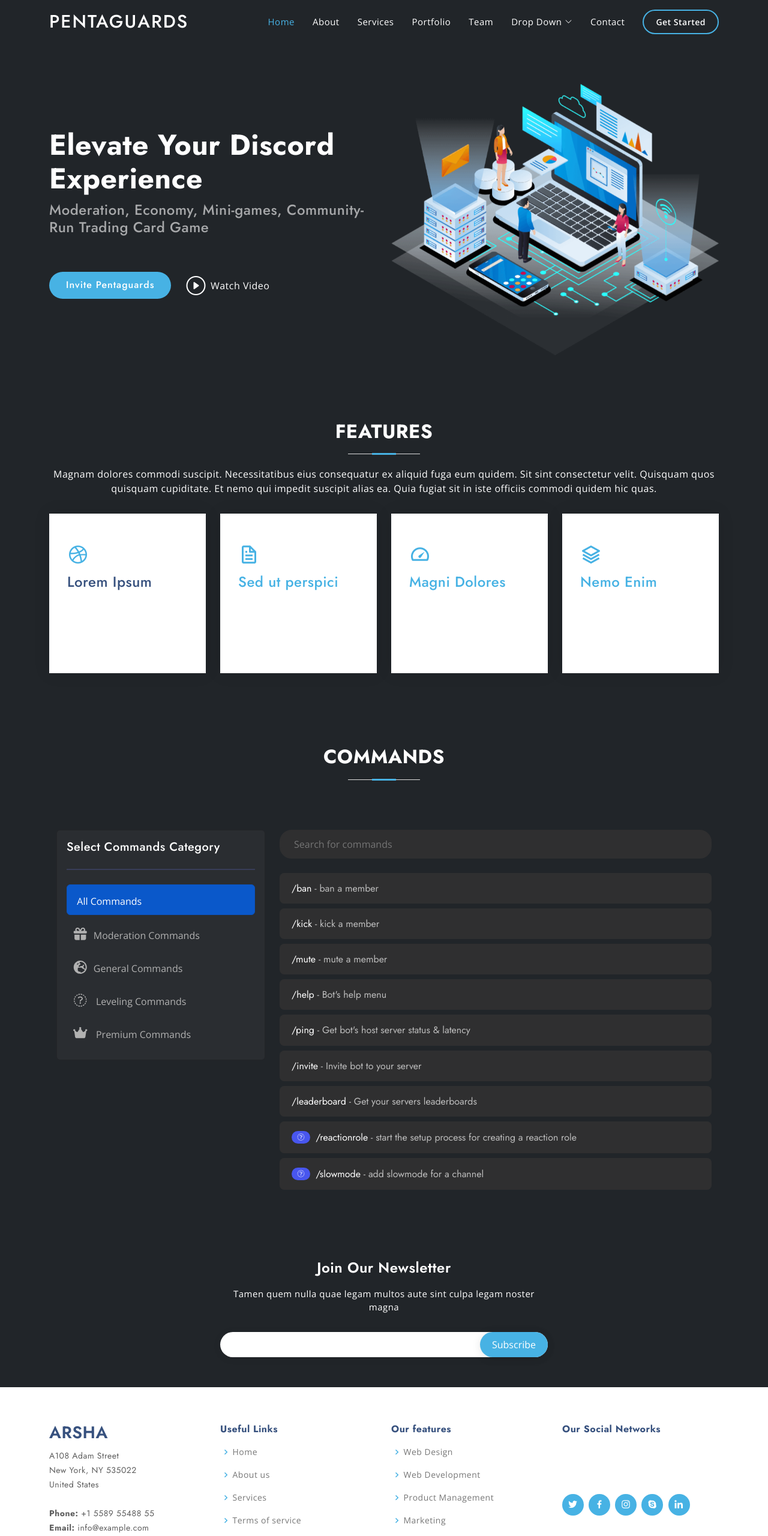
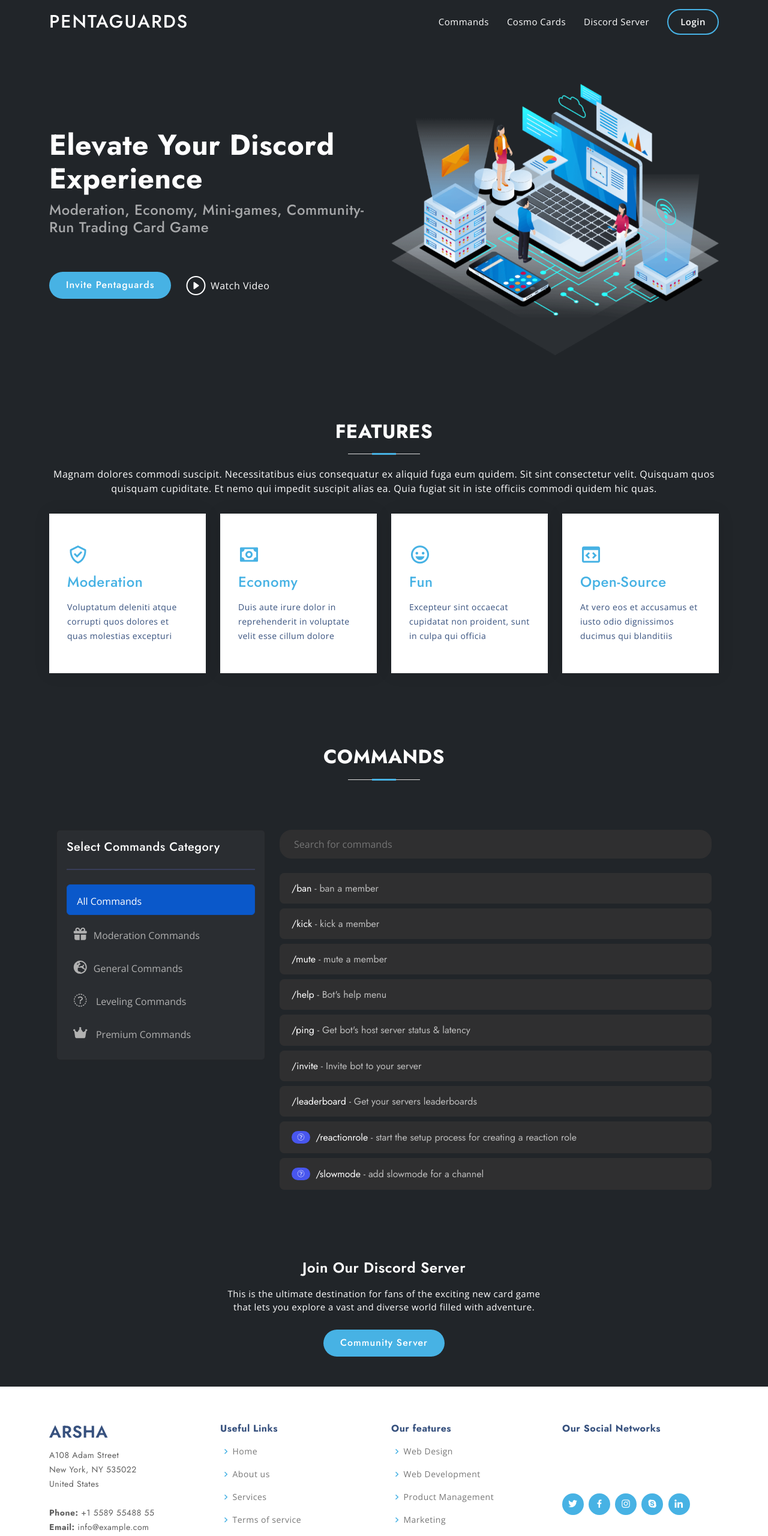
Before and after one commit to phanturne/pentaguards-site, a plain HTML site: page index.html in a window 1280 px wide. Shown: the top 2560 px of the page at 60% size. Drawn offline with nearby package versions, Linux system fonts and the light colour scheme; a script that the page names is missing; some icons are missing; files whose address does not match are found by name.

Commit message:
updated layout

```diff
--- a/assets/css/style.css
+++ b/assets/css/style.css
@@ -201,7 +201,7 @@ h6 {
   margin-left: 30px;
   border-radius: 50px;
   color: #fff;
-  font-size: 14px;
+  font-size: 15px;
   border: 2px solid #47b2e4;
   font-weight: 600;
 }
@@ -234,7 +234,7 @@ h6 {
 
 .navbar .dropdown ul a {
   padding: 10px 20px;
-  font-size: 14px;
+  font-size: 15px;
   text-transform: none;
   font-weight: 500;
   color: #0c3c53;
@@ -864,6 +864,11 @@ section {
 --------------------------------------------------------------*/
 .features {
   background: #212529;
+  color: #37517e;
+}
+
+.features .section-title {
+  color: #ffffff;
 }
 
 .features .icon-box {
@@ -890,7 +895,7 @@ section {
 }
 
 .features .icon-box h4 {
-  color: #37517e;
+  color: #47b2e4;
   transition: ease-in-out 0.3s;
 }
 
@@ -1858,3 +1863,21 @@ section {
     padding-top: 4px;
   }
 }
+
+#footer .btn-get-started {
+  font-family: "Jost", sans-serif;
+  font-weight: 500;
+  font-size: 16px;
+  letter-spacing: 1px;
+  display: inline-block;
+  padding: 10px 28px 11px 28px;
+  border-radius: 50px;
+  transition: 0.5s;
+  margin: 10px 0 0 0;
+  color: #fff;
+  background: #47b2e4;
+}
+
+#footer .btn-get-started:hover {
+  background: #209dd8;
+}
--- a/index.html
+++ b/index.html
@@ -5,7 +5,7 @@
   <meta charset="utf-8">
   <meta content="width=device-width, initial-scale=1.0" name="viewport">
 
-  <title>Pentaguards Discord Bot</title>
+  <title>Pentaguards - Discord Bot</title>
   <meta content="" name="description">
   <meta content="" name="keywords">
 
@@ -49,30 +49,31 @@
 
       <nav id="navbar" class="navbar">
         <ul>
-          <li><a class="nav-link scrollto active" href="#hero">Home</a></li>
-          <li><a class="nav-link scrollto" href="#about">About</a></li>
-          <li><a class="nav-link scrollto" href="#services">Services</a></li>
-          <li><a class="nav-link   scrollto" href="#portfolio">Portfolio</a></li>
-          <li><a class="nav-link scrollto" href="#team">Team</a></li>
-          <li class="dropdown"><a href="#"><span>Drop Down</span> <i class="bi bi-chevron-down"></i></a>
-            <ul>
-              <li><a href="#">Drop Down 1</a></li>
-              <li class="dropdown"><a href="#"><span>Deep Drop Down</span> <i class="bi bi-chevron-right"></i></a>
-                <ul>
-                  <li><a href="#">Deep Drop Down 1</a></li>
-                  <li><a href="#">Deep Drop Down 2</a></li>
-                  <li><a href="#">Deep Drop Down 3</a></li>
-                  <li><a href="#">Deep Drop Down 4</a></li>
-                  <li><a href="#">Deep Drop Down 5</a></li>
-                </ul>
-              </li>
-              <li><a href="#">Drop Down 2</a></li>
-              <li><a href="#">Drop Down 3</a></li>
-              <li><a href="#">Drop Down 4</a></li>
-            </ul>
-          </li>
-          <li><a class="nav-link scrollto" href="#contact">Contact</a></li>
-          <li><a class="getstarted scrollto" href="#about">Get Started</a></li>
+          <li><a class="nav-link scrollto" href="#commands">Commands</a></li>
+          <li><a class="nav-link scrollto" href="#cosmo-cards">Cosmo Cards</a></li>
+<!--          <li><a class="nav-link scrollto" href="#team">Cosmoterra RPG</a></li>-->
+<!--          <li><a class="nav-link scrollto" href="#team">Shop</a></li>-->
+<!--          <li><a class="nav-link scrollto" href="#team">Premium</a></li>-->
+          <li><a class="nav-link scrollto" href="#discord">Discord Server</a></li>
+<!--          <li class="dropdown"><a href="#"><span>Drop Down</span> <i class="bi bi-chevron-down"></i></a>-->
+<!--            <ul>-->
+<!--              <li><a href="#">Drop Down 1</a></li>-->
+<!--              <li class="dropdown"><a href="#"><span>Deep Drop Down</span> <i class="bi bi-chevron-right"></i></a>-->
+<!--                <ul>-->
+<!--                  <li><a href="#">Deep Drop Down 1</a></li>-->
+<!--                  <li><a href="#">Deep Drop Down 2</a></li>-->
+<!--                  <li><a href="#">Deep Drop Down 3</a></li>-->
+<!--                  <li><a href="#">Deep Drop Down 4</a></li>-->
+<!--                  <li><a href="#">Deep Drop Down 5</a></li>-->
+<!--                </ul>-->
+<!--              </li>-->
+<!--              <li><a href="#">Drop Down 2</a></li>-->
+<!--              <li><a href="#">Drop Down 3</a></li>-->
+<!--              <li><a href="#">Drop Down 4</a></li>-->
+<!--            </ul>-->
+<!--          </li>-->
+<!--          <li><a class="nav-link scrollto" href="#contact">Contact</a></li>-->
+          <li><a class="getstarted scrollto" href="#about">Login</a></li>
         </ul>
         <i class="bi bi-list mobile-nav-toggle"></i>
       </nav><!-- .navbar -->
@@ -184,32 +185,32 @@
         <div class="row">
           <div class="col-xl-3 col-md-6 d-flex align-items-stretch" data-aos="zoom-in" data-aos-delay="100">
             <div class="icon-box">
-              <div class="icon"><i class="bx bxl-dribbble"></i></div>
-              <h4>Lorem Ipsum</h4>
+              <div class="icon"><i class="bx bx-check-shield"></i></div>
+              <h4>Moderation</h4>
               <p>Voluptatum deleniti atque corrupti quos dolores et quas molestias excepturi</p>
             </div>
           </div>
 
           <div class="col-xl-3 col-md-6 d-flex align-items-stretch mt-4 mt-md-0" data-aos="zoom-in" data-aos-delay="200">
             <div class="icon-box">
-              <div class="icon"><i class="bx bx-file"></i></div>
-              <h4><a href="">Sed ut perspici</a></h4>
+              <div class="icon"><i class="bx bx-money"></i></div>
+              <h4>Economy</h4>
               <p>Duis aute irure dolor in reprehenderit in voluptate velit esse cillum dolore</p>
             </div>
           </div>
 
           <div class="col-xl-3 col-md-6 d-flex align-items-stretch mt-4 mt-xl-0" data-aos="zoom-in" data-aos-delay="300">
             <div class="icon-box">
-              <div class="icon"><i class="bx bx-tachometer"></i></div>
-              <h4><a href="">Magni Dolores</a></h4>
+              <div class="icon"><i class="bx bx-happy"></i></div>
+              <h4>Fun</h4>
               <p>Excepteur sint occaecat cupidatat non proident, sunt in culpa qui officia</p>
             </div>
           </div>
 
           <div class="col-xl-3 col-md-6 d-flex align-items-stretch mt-4 mt-xl-0" data-aos="zoom-in" data-aos-delay="400">
             <div class="icon-box">
-              <div class="icon"><i class="bx bx-layer"></i></div>
-              <h4><a href="">Nemo Enim</a></h4>
+              <div class="icon"><i class="bx bx-code-block"></i></div>
+              <h4>Open-Source</h4>
               <p>At vero eos et accusamus et iusto odio dignissimos ducimus qui blanditiis</p>
             </div>
           </div>
@@ -1046,12 +1047,13 @@
     <div class="footer-newsletter">
       <div class="container">
         <div class="row justify-content-center">
+
           <div class="col-lg-6">
-            <h4>Join Our Newsletter</h4>
-            <p>Tamen quem nulla quae legam multos aute sint culpa legam noster magna</p>
-            <form action="" method="post">
-              <input type="email" name="email"><input type="submit" value="Subscribe">
-            </form>
+            <h4>Join Our Discord Server</h4>
+            <p>This is the ultimate destination for fans of the exciting new card game that lets you
+              explore a vast and diverse world filled with adventure.</p>
+            <a href="#about" class="btn-get-started scrollto">Community Server</a>
+
           </div>
         </div>
       </div>
```
